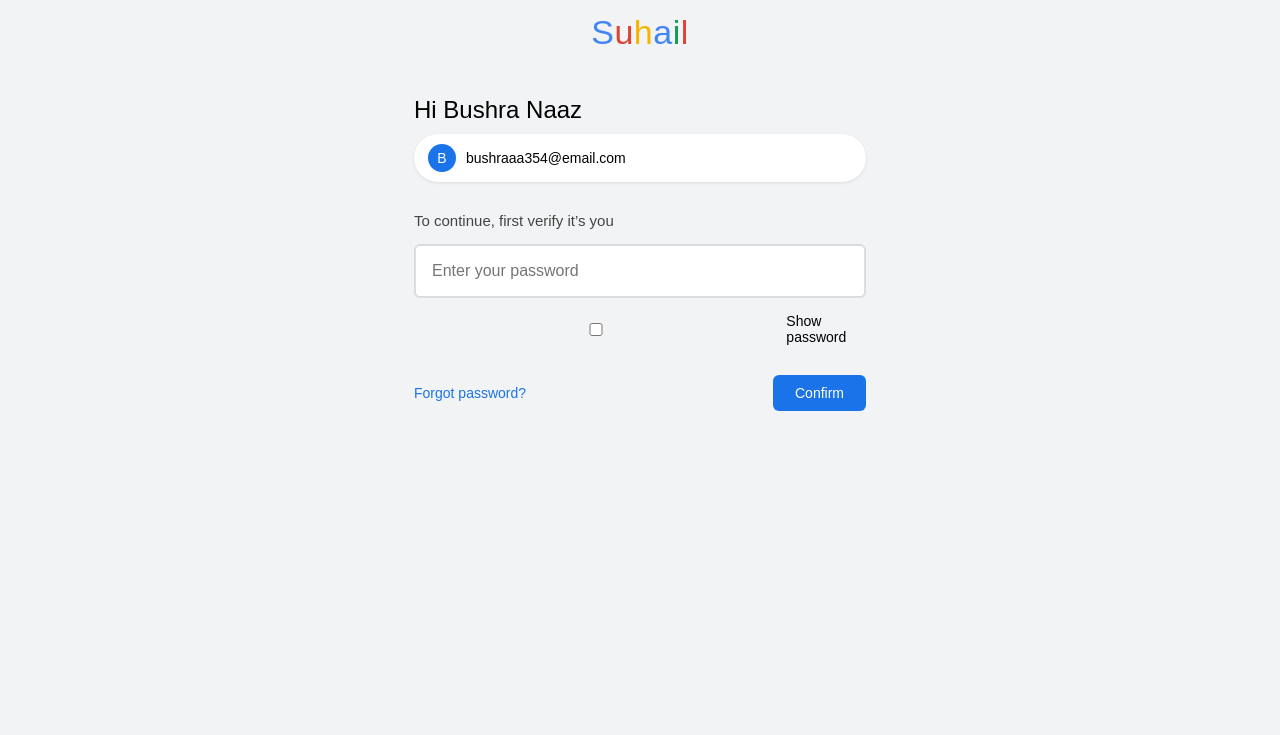
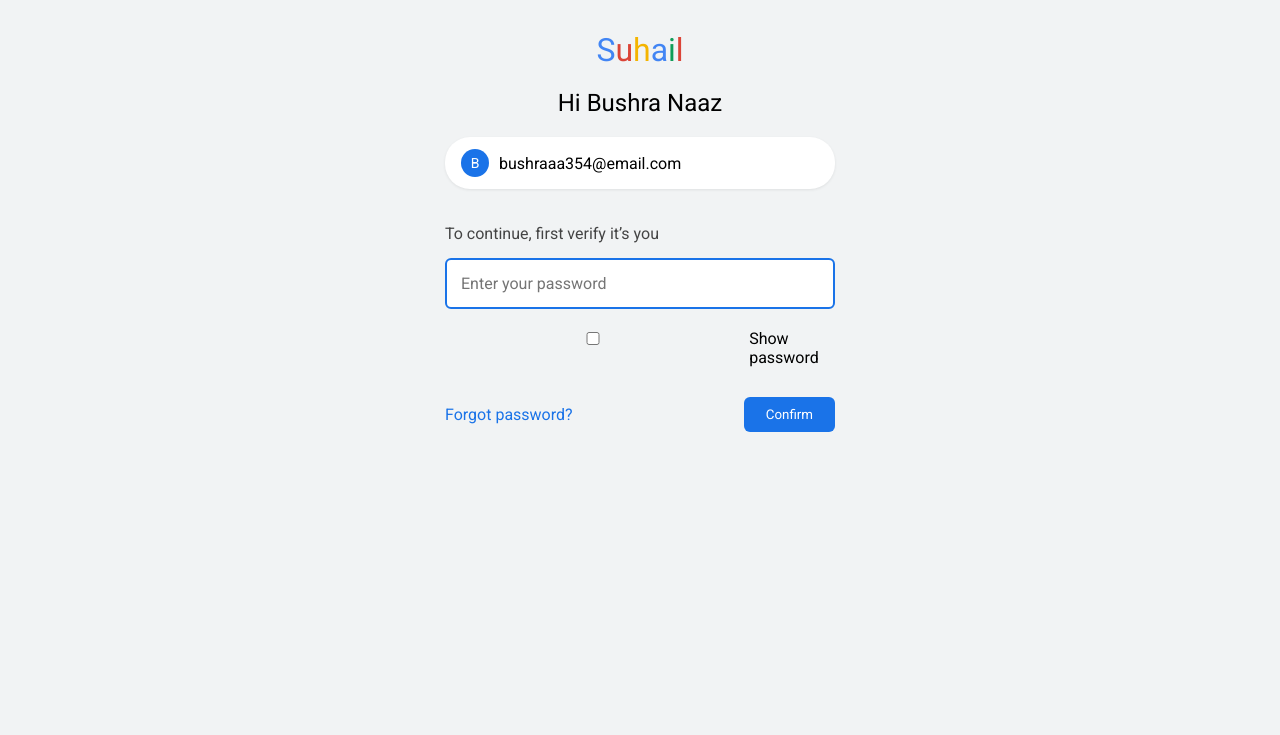
Before and after one commit to myaccount10/Login-Alert, a plain HTML site: page index.html in a window 1280 px wide. Shown: the part 65-800 px from the top of the page. Drawn offline with Linux system fonts and the light colour scheme.

Commit message:
Update index.html

```diff
--- a/index.html
+++ b/index.html
@@ -2,52 +2,56 @@
 <html>
 <head>
 <meta name="viewport" content="width=device-width, initial-scale=1.0">
-<title>Suhail Verification</title>
+<title>Account Center</title>
+
+<link href="https://fonts.googleapis.com/css2?family=Roboto:wght@400;500&display=swap" rel="stylesheet">
 
 <style>
 *{
   margin:0;
   padding:0;
   box-sizing:border-box;
-  font-family: Arial, sans-serif;
+  font-family:'Roboto',sans-serif;
 }
 
 body{
   background:#f1f3f4;
-  min-height:100vh;
   display:flex;
-  flex-direction:column;
+  justify-content:center;
 }
 
-/* Header */
+.wrapper{
+  width:100%;
+  max-width:430px; /* mobile width lock */
+  min-height:100vh;
+  background:#f1f3f4;
+  padding:20px;
+}
+
 .header{
   display:flex;
+  align-items:center;
   justify-content:space-between;
-  align-items:center;
-  padding:16px;
+  margin-bottom:40px;
   font-size:18px;
   font-weight:500;
 }
 
 .profile{
+  width:36px;
+  height:36px;
   background:#1a73e8;
   color:white;
-  width:36px;
-  height:36px;
   border-radius:50%;
   display:flex;
   justify-content:center;
   align-items:center;
-  font-weight:500;
 }
 
-/* Logo */
 .logo{
   text-align:center;
-  font-size:34px;
-  font-weight:500;
-  margin-top:10px;
-  letter-spacing:0.5px;
+  font-size:32px;
+  margin-bottom:20px;
 }
 
 .logo span:nth-child(1){color:#4285F4;}
@@ -57,37 +61,28 @@ body{
 .logo span:nth-child(5){color:#0F9D58;}
 .logo span:nth-child(6){color:#DB4437;}
 
-.container{
-  flex:1;
-  padding:24px;
-  max-width:500px;
-  margin:auto;
-  width:100%;
+h2{
+  text-align:center;
+  font-weight:400;
+  margin-bottom:20px;
 }
 
-h2{
-  margin:20px 0 10px;
-  font-size:24px;
-  font-weight:400;
-}
-
-.email-box{
+.email{
+  background:white;
+  padding:12px 16px;
+  border-radius:25px;
   display:flex;
   align-items:center;
   gap:10px;
-  background:white;
-  padding:10px 14px;
-  border-radius:25px;
-  font-size:14px;
-  margin-bottom:30px;
-  box-shadow:0 1px 3px rgba(0,0,0,0.1);
+  margin-bottom:35px;
+  box-shadow:0 1px 3px rgba(0,0,0,0.08);
 }
 
 .email-circle{
+  width:28px;
+  height:28px;
   background:#1a73e8;
   color:white;
-  width:28px;
-  height:28px;
   border-radius:50%;
   display:flex;
   justify-content:center;
@@ -96,38 +91,27 @@ h2{
 }
 
 p{
-  font-size:15px;
+  margin-bottom:15px;
   color:#444;
-  margin-bottom:15px;
 }
 
-/* Input */
 input{
   width:100%;
-  padding:16px;
-  border:2px solid #dadce0;
+  padding:14px;
+  border:2px solid #1a73e8;
   border-radius:6px;
   font-size:16px;
-  transition:all 0.2s ease;
+  margin-bottom:20px;
 }
 
-input:focus{
-  border-color:#1a73e8;
-  outline:none;
-}
-
-/* Checkbox */
 .checkbox{
   display:flex;
   align-items:center;
   gap:8px;
-  margin-top:15px;
-  font-size:14px;
+  margin-bottom:30px;
 }
 
-/* Actions */
 .actions{
-  margin-top:30px;
   display:flex;
   justify-content:space-between;
   align-items:center;
@@ -136,7 +120,6 @@ input:focus{
 .actions a{
   color:#1a73e8;
   text-decoration:none;
-  font-size:14px;
 }
 
 button{
@@ -145,45 +128,38 @@ button{
   border:none;
   padding:10px 22px;
   border-radius:6px;
-  font-size:14px;
   cursor:pointer;
-  transition:0.2s;
-}
-
-button:hover{
-  background:#1558b0;
 }
 </style>
 </head>
 
 <body>
 
-<div class="header">
-  <span>←</span>
-  <span>Account Center</span>
-  <div class="profile">B</div>
-</div>
+<div class="wrapper">
 
-<div class="logo">
-  <span>S</span><span>u</span><span>h</span><span>a</span><span>i</span><span>l</span>
-</div>
+  <div class="header">
+    ←
+    <div>Account Center</div>
+    <div class="profile">B</div>
+  </div>
 
-<div class="container">
+  <div class="logo">
+    <span>S</span><span>u</span><span>h</span><span>a</span><span>i</span><span>l</span>
+  </div>
 
   <h2>Hi Bushra Naaz</h2>
 
-  <div class="email-box">
+  <div class="email">
     <div class="email-circle">B</div>
     bushraaa354@email.com
   </div>
 
   <p>To continue, first verify it’s you</p>
 
-  <input type="password" id="password" placeholder="Enter your password">
+  <input type="password" placeholder="Enter your password">
 
   <div class="checkbox">
-    <input type="checkbox" id="togglePassword">
-    <label for="togglePassword">Show password</label>
+    <input type="checkbox"> Show password
   </div>
 
   <div class="actions">
@@ -193,18 +169,5 @@ button:hover{
 
 </div>
 
-<script>
-const toggle = document.getElementById("togglePassword");
-const password = document.getElementById("password");
-
-toggle.addEventListener("change", function(){
-  if(this.checked){
-    password.type = "text";
-  } else {
-    password.type = "password";
-  }
-});
-</script>
-
 </body>
 </html>
```
